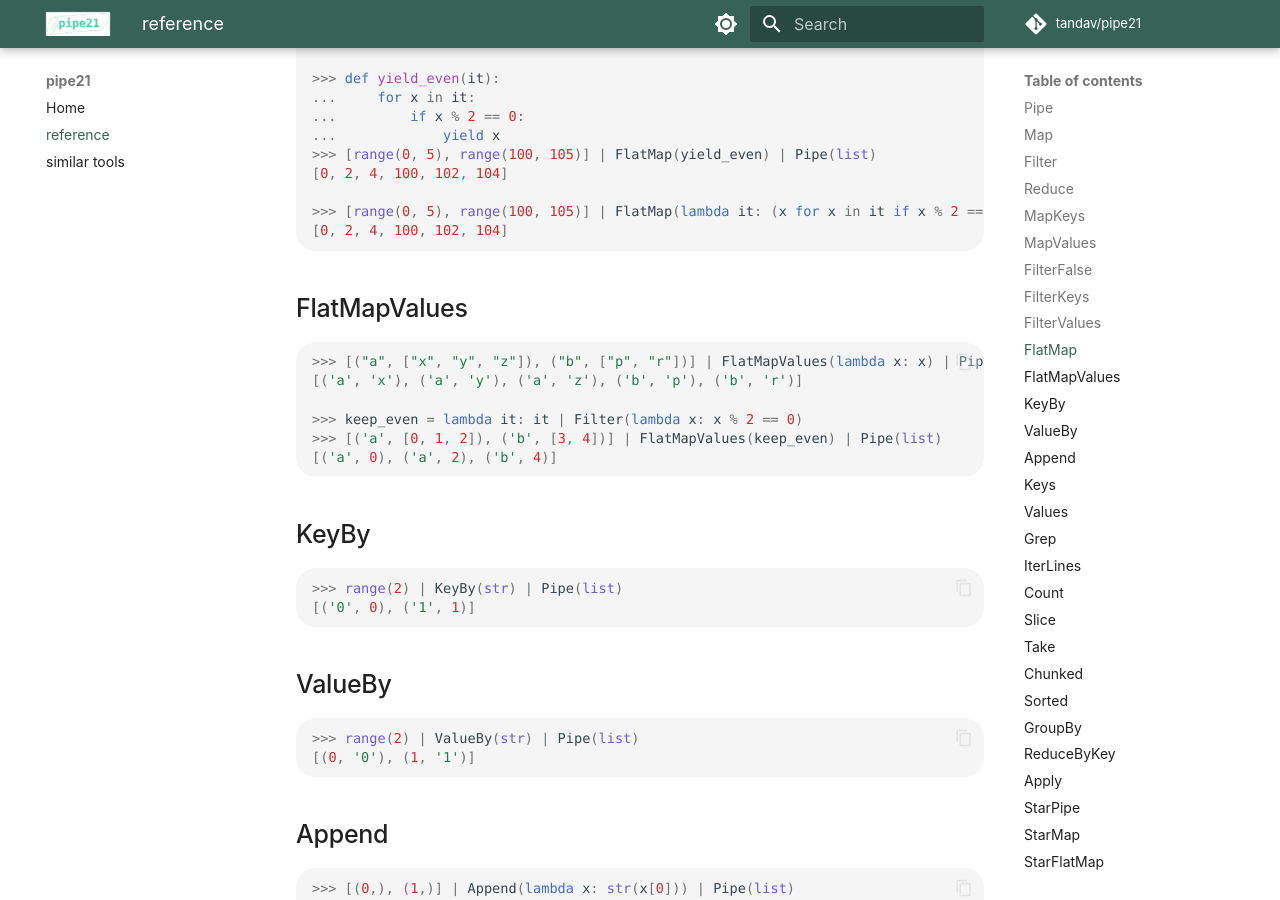
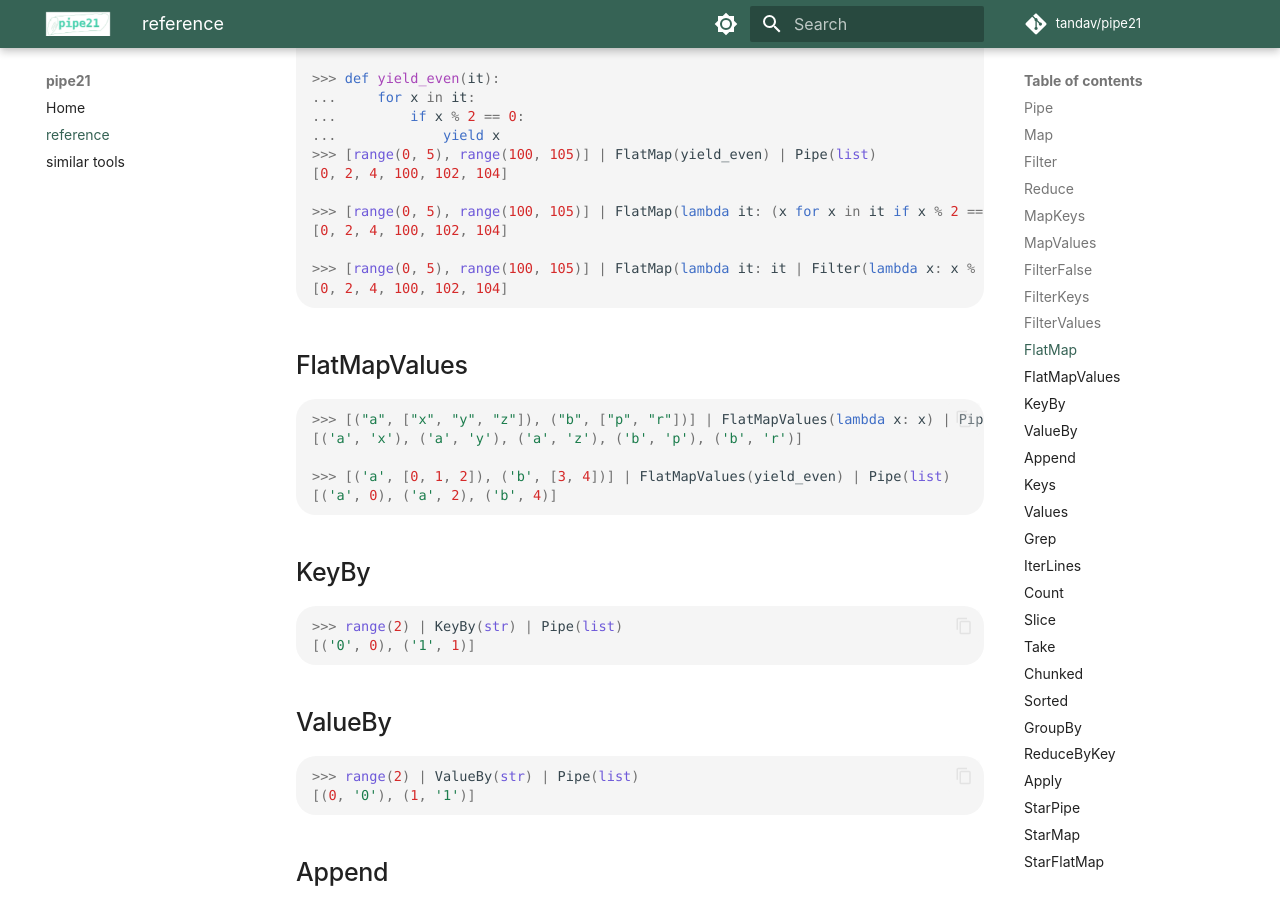
Before and after one commit to tandav/pipe21, an MkDocs documentation site: the page built from docs/reference.md, in a window 1280 px wide and 900 px high, scrolled down 2708 px. Built offline with MkDocs 1.6.1 and Material for MkDocs 9.7.7, drawn with Linux system fonts in a browser that asks for light colours; comment, search, counter and statistics services are not loaded.

Commit message:
refactor FlatMapValues and StarFlatMap

````diff
--- a/docs/reference.md
+++ b/docs/reference.md
@@ -144,6 +144,9 @@
 >>> [range(0, 5), range(100, 105)] | FlatMap(lambda it: (x for x in it if x % 2 == 0)) | Pipe(list)
 [0, 2, 4, 100, 102, 104]
 
+>>> [range(0, 5), range(100, 105)] | FlatMap(lambda it: it | Filter(lambda x: x % 2 == 0)) | Pipe(list)
+[0, 2, 4, 100, 102, 104]
+
 ```
 
 ## FlatMapValues
@@ -152,8 +155,7 @@
 >>> [("a", ["x", "y", "z"]), ("b", ["p", "r"])] | FlatMapValues(lambda x: x) | Pipe(list)
 [('a', 'x'), ('a', 'y'), ('a', 'z'), ('b', 'p'), ('b', 'r')]
 
->>> keep_even = lambda it: it | Filter(lambda x: x % 2 == 0)
->>> [('a', [0, 1, 2]), ('b', [3, 4])] | FlatMapValues(keep_even) | Pipe(list)
+>>> [('a', [0, 1, 2]), ('b', [3, 4])] | FlatMapValues(yield_even) | Pipe(list)
 [('a', 0), ('a', 2), ('b', 4)]
 
 ```
--- a/pipe21.py
+++ b/pipe21.py
@@ -23,7 +23,7 @@
 class FilterKeys   (B): __ror__ = lambda self, it: (kv for kv in it if (self.f or bool)(kv[0]))
 class FilterValues (B): __ror__ = lambda self, it: (kv for kv in it if (self.f or bool)(kv[1]))
 class FlatMap      (B): __ror__ = lambda self, it: itertools.chain.from_iterable(self.f(x) for x in it)
-class FlatMapValues(B): __ror__ = lambda self, it: it | FlatMap(lambda kv: ((kv[0], x) for x in self.f(kv[1])))
+class FlatMapValues(B): __ror__ = lambda self, it: ((k, v) for k, vs in it for v in self.f(vs))
 class KeyBy        (B): __ror__ = lambda self, it: ((self.f(x), x) for x in it)
 class ValueBy      (B): __ror__ = lambda self, it: ((x, self.f(x)) for x in it)
 class Append       (B): __ror__ = lambda self, it: ((*x, self.f(x)) for x in it)
@@ -41,7 +41,7 @@
 class Apply        (B): __ror__ = lambda self, x: x | Exec(self.f, x)
 class StarPipe     (B): __ror__ = lambda self, x: self.f(*x)
 class StarMap      (B): __ror__ = lambda self, x: itertools.starmap(self.f, x)
-class StarFlatMap  (B): __ror__ = lambda self, x: itertools.chain.from_iterable(itertools.starmap(self.f, x))
+class StarFlatMap  (B): __ror__ = lambda self, x: itertools.starmap(self.f, x) | Pipe(itertools.chain.from_iterable)
 class MapApply     (B): __ror__ = lambda self, it: (x | Apply(self.f) for x in it)
 class Switch       (B): __ror__ = lambda self, x: next((v(x) for k, v in self.f if k(x)), x)
 class MapSwitch    (B): __ror__ = lambda self, it: (x | Switch(self.f) for x in it)
````
